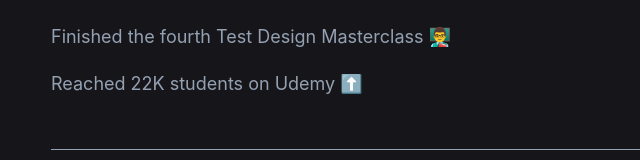
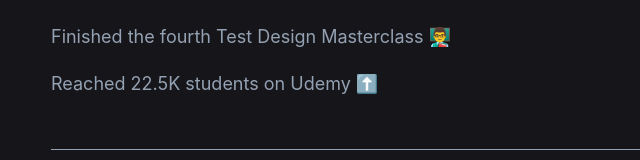
Before and after one commit to wlsf82/walmyr-nextjs, a Next.js app: page / in a window 1280 px wide. Shown: the part 4416-4576 px from the top of the page, without its empty margins (283-923 px from the left). Built offline with nearby package versions, Linux system fonts and the light colour scheme.

Commit message:
Update number of students on Udemy

```diff
--- a/components/achievements.js
+++ b/components/achievements.js
@@ -137,7 +137,7 @@ const achievements = [
       'Launch of the Talking About Testing podcast 🎙️',
       'Reached 7K subscribers on YouTube',
       'Finished the fourth Test Design Masterclass 👨‍🏫',
-      'Reached 22K students on Udemy ⬆️',
+      'Reached 22.5K students on Udemy ⬆️',
     ]
   },
 ]
```
